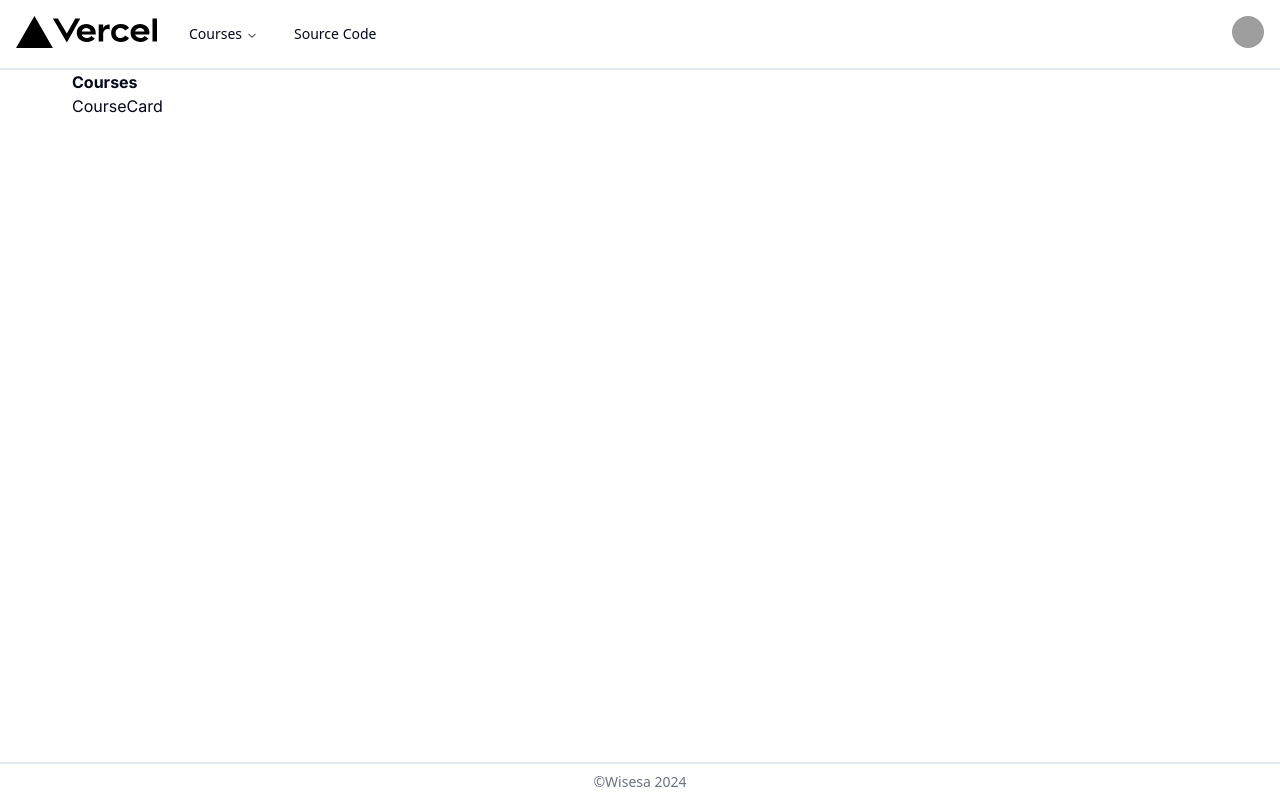
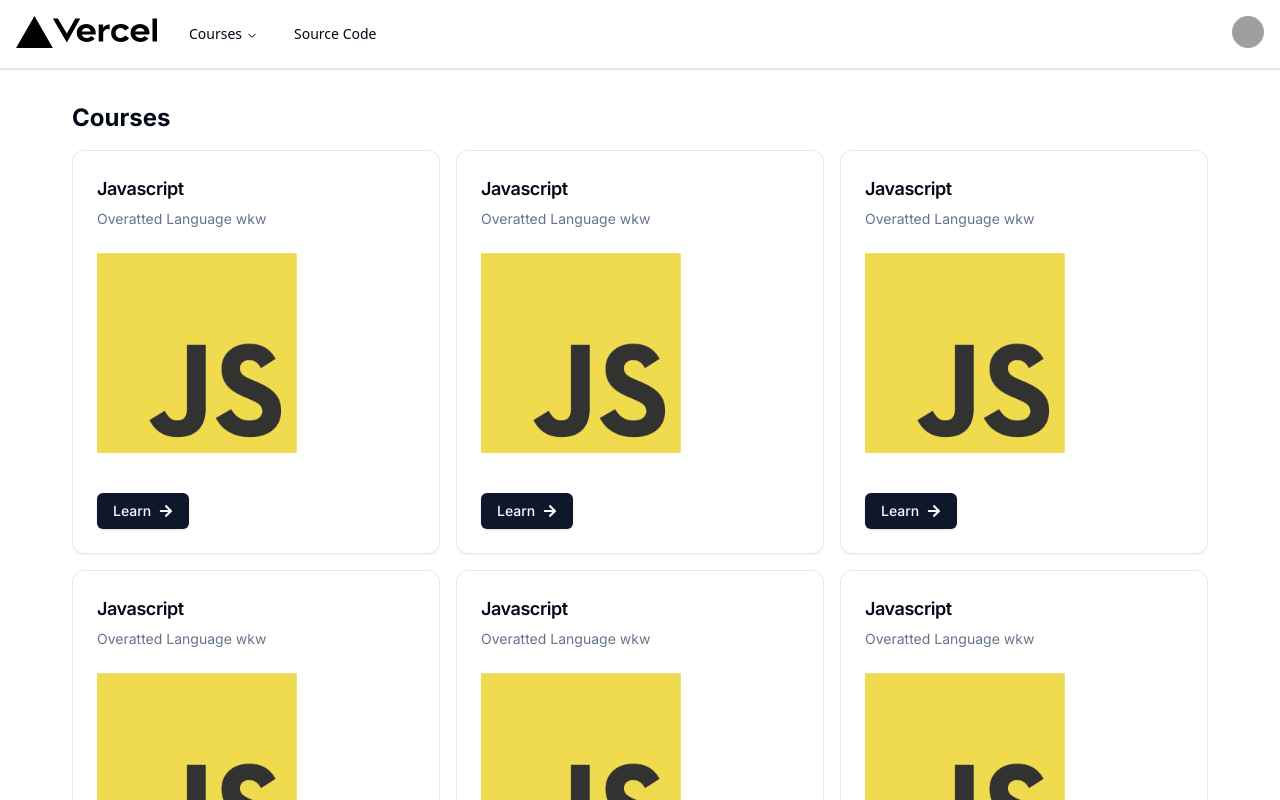
Before and after one commit to kelilipan/w-academy, a Next.js app: page /courses in a window 1280 px wide. Shown: the top 800 px of the page. Built offline with nearby package versions, Linux system fonts and the light colour scheme; grey boxes are pictures that could not be loaded.

Commit message:
feat: course list page

```diff
--- a/src/components/Footer.tsx
+++ b/src/components/Footer.tsx
@@ -1,6 +1,6 @@
 const Footer = () => {
   return (
-    <div className="w-full p-2 border-t-2 text-center font-light text-sm text-gray-500">
+    <div className="mt-8 w-full p-2 border-t-2 text-center font-light text-sm text-gray-500">
       ©Wisesa 2024
     </div>
   );
--- /dev/null
+++ b/src/components/ui/card.tsx
@@ -0,0 +1,76 @@
+import * as React from "react"
+
+import { cn } from "@/lib/utils"
+
+const Card = React.forwardRef<
+  HTMLDivElement,
+  React.HTMLAttributes<HTMLDivElement>
+>(({ className, ...props }, ref) => (
+  <div
+    ref={ref}
+    className={cn(
+      "rounded-xl border bg-card text-card-foreground shadow",
+      className
+    )}
+    {...props}
+  />
+))
+Card.displayName = "Card"
+
+const CardHeader = React.forwardRef<
+  HTMLDivElement,
+  React.HTMLAttributes<HTMLDivElement>
+>(({ className, ...props }, ref) => (
+  <div
+    ref={ref}
+    className={cn("flex flex-col space-y-1.5 p-6", className)}
+    {...props}
+  />
+))
+CardHeader.displayName = "CardHeader"
+
+const CardTitle = React.forwardRef<
+  HTMLParagraphElement,
+  React.HTMLAttributes<HTMLHeadingElement>
+>(({ className, ...props }, ref) => (
+  <h3
+    ref={ref}
+    className={cn("font-semibold leading-none tracking-tight", className)}
+    {...props}
+  />
+))
+CardTitle.displayName = "CardTitle"
+
+const CardDescription = React.forwardRef<
+  HTMLParagraphElement,
+  React.HTMLAttributes<HTMLParagraphElement>
+>(({ className, ...props }, ref) => (
+  <p
+    ref={ref}
+    className={cn("text-sm text-muted-foreground", className)}
+    {...props}
+  />
+))
+CardDescription.displayName = "CardDescription"
+
+const CardContent = React.forwardRef<
+  HTMLDivElement,
+  React.HTMLAttributes<HTMLDivElement>
+>(({ className, ...props }, ref) => (
+  <div ref={ref} className={cn("p-6 pt-0", className)} {...props} />
+))
+CardContent.displayName = "CardContent"
+
+const CardFooter = React.forwardRef<
+  HTMLDivElement,
+  React.HTMLAttributes<HTMLDivElement>
+>(({ className, ...props }, ref) => (
+  <div
+    ref={ref}
+    className={cn("flex items-center p-6 pt-0", className)}
+    {...props}
+  />
+))
+CardFooter.displayName = "CardFooter"
+
+export { Card, CardHeader, CardFooter, CardTitle, CardDescription, CardContent }
--- a/src/modules/CourseList/components/CourseCard.tsx
+++ b/src/modules/CourseList/components/CourseCard.tsx
@@ -1,5 +1,35 @@
+import Link from "next/link";
+import { FaArrowRight } from "react-icons/fa";
+import { Button } from "@/components/ui/button";
+import {
+  Card,
+  CardContent,
+  CardDescription,
+  CardFooter,
+  CardHeader,
+  CardTitle,
+} from "@/components/ui/card";
+import Image from "next/image";
+
 const CourseCard = () => {
-  return <div>CourseCard</div>;
+  return (
+    <Link href="/course/javascript">
+      <Card className="shadow-sm">
+        <CardHeader>
+          <CardTitle className="text-lg">Javascript</CardTitle>
+          <CardDescription>Overatted Language wkw</CardDescription>
+        </CardHeader>
+        <CardContent>
+          <Image src="/js.png" alt="" width={200} height={200} />
+        </CardContent>
+        <CardFooter>
+          <Button className="mt-4">
+            Learn <FaArrowRight className="ml-2" />
+          </Button>
+        </CardFooter>
+      </Card>
+    </Link>
+  );
 };
 
 export default CourseCard;
--- a/src/modules/CourseList/index.tsx
+++ b/src/modules/CourseList/index.tsx
@@ -4,9 +4,14 @@
 
 const CourseListModule = () => {
   return (
-    <Main className="flex flex-col container" withFooter>
-      <h1 className="2xl font-bold">Courses</h1>
-      <section id="courses" className="grid grid-cols-3">
+    <Main className="flex flex-col container pt-8" withFooter>
+      <h1 className="text-2xl font-bold">Courses</h1>
+      <section id="courses" className="grid grid-cols-3 gap-4 mt-4">
+        <CourseCard />
+        <CourseCard />
+        <CourseCard />
+        <CourseCard />
+        <CourseCard />
         <CourseCard />
       </section>
     </Main>
```
Also changed, not shown: public/js.png (added).
